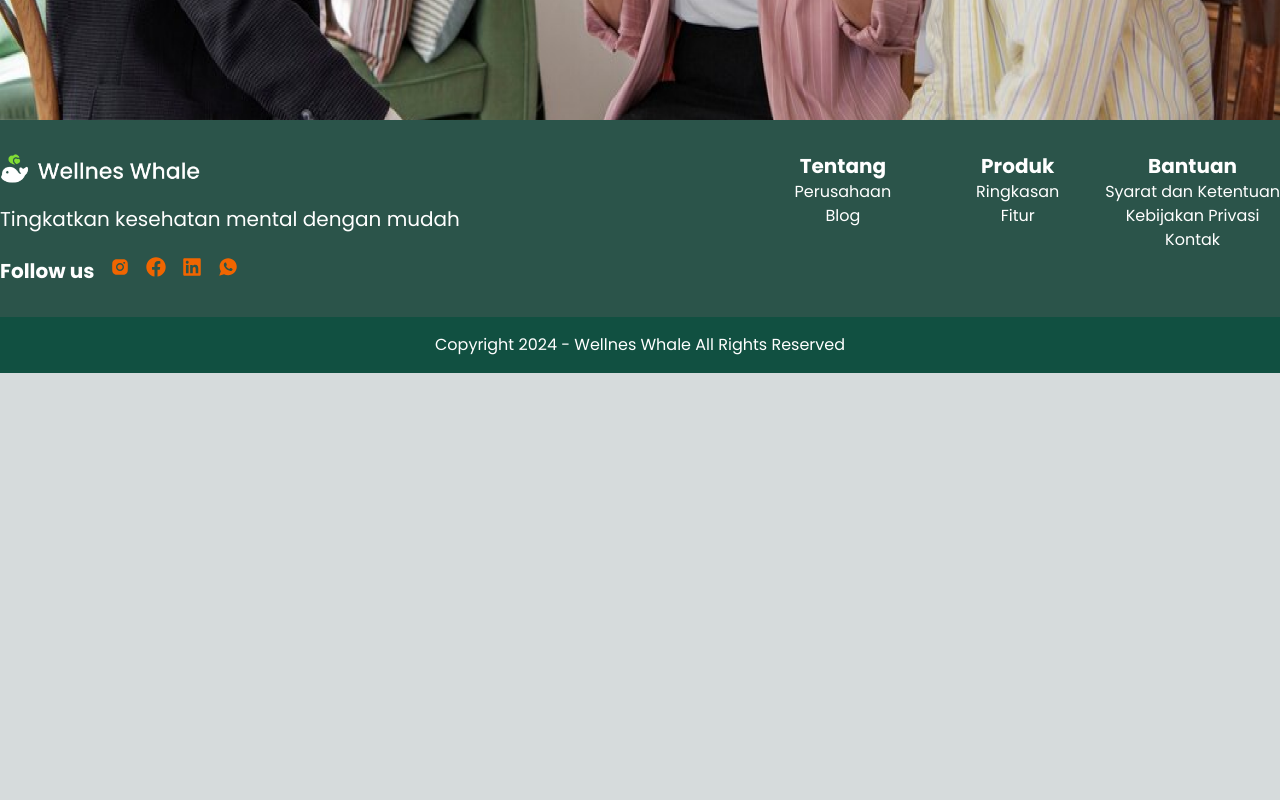
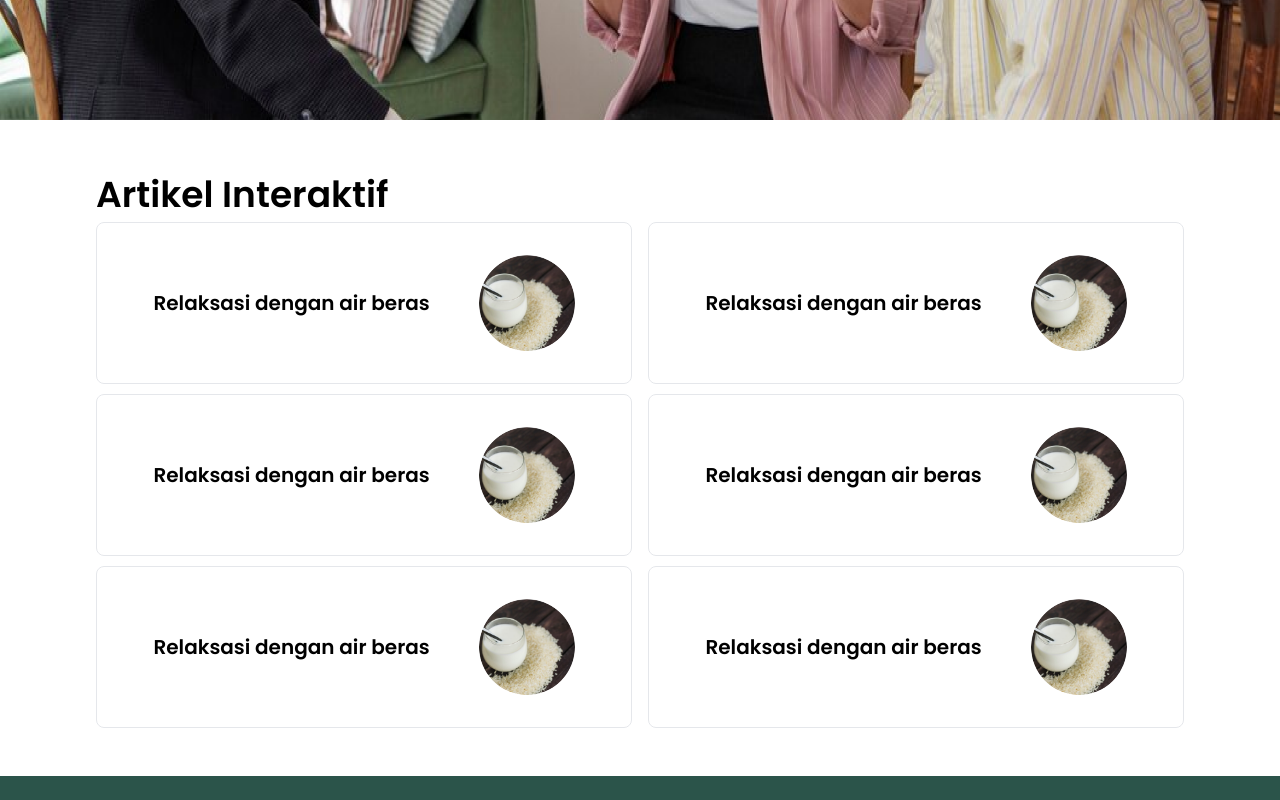
Before and after one commit to aufarhmn/WellnessWhale, a Next.js app in the folder frontend/: page /article in a window 1280 px wide. Shown: the part 680-1480 px from the top of the page. Before the commit the page ends 1053 px from the top, so only its background shows below. Built offline with nearby package versions, Linux system fonts and the light colour scheme.

Commit message:
feat: article swiper

```diff
--- a/frontend/package.json
+++ b/frontend/package.json
@@ -13,7 +13,7 @@
     "react": "^18",
     "react-dom": "^18",
     "react-icons": "^5.2.0",
-    "swiper": "^11.1.1"
+    "swiper": "^11.1.3"
   },
   "devDependencies": {
     "@types/node": "^20",
--- /dev/null
+++ b/frontend/src/components/Article/ArticleOption.jsx
@@ -0,0 +1,86 @@
+import React from "react";
+import { Swiper, SwiperSlide } from "swiper/react";
+import { Grid, Pagination } from "swiper/modules";
+import Image from "next/image";
+import Beras from "../../assets/images/hero/beras.png";
+
+import "swiper/css";
+import "swiper/css/grid";
+import "swiper/css/pagination";
+
+export default function ArticleOption() {
+  return (
+    <>
+      <div className="flex flex-col w-full h-auto px-24 py-12">
+        <div className="w-full h-fit">
+          <p className="font-['Poppins'] text-[36px] font-semibold">
+            Artikel Interaktif
+          </p>
+        </div>
+        <div className="w-full h-fit">
+          <Swiper
+            slidesPerView={1}
+            grid={{
+              rows: 3,
+              fill: "row"
+            }}
+            spaceBetween={10}
+            pagination={{
+              clickable: true
+            }}
+            modules={[Grid, Pagination]}
+          >
+            <SwiperSlide>
+              <div className="grid grid-cols-2 gap-4">
+                <div className="flex flex-row items-center justify-around border rounded-lg px-8 py-8">
+                  <p className="font-['Poppins'] text-[20px] font-semibold">
+                    Relaksasi dengan air beras
+                  </p>
+                  <Image src={Beras} className="rounded-full w-24 h-24" />
+                </div>
+                <div className="flex flex-row items-center justify-around border rounded-lg px-8 py-8">
+                  <p className="font-['Poppins'] text-[20px] font-semibold">
+                    Relaksasi dengan air beras
+                  </p>
+                  <Image src={Beras} className="rounded-full w-24 h-24" />
+                </div>
+              </div>
+            </SwiperSlide>
+            <SwiperSlide>
+              <div className="grid grid-cols-2 gap-4">
+                <div className="flex flex-row items-center justify-around border rounded-lg px-8 py-8">
+                  <p className="font-['Poppins'] text-[20px] font-semibold">
+                    Relaksasi dengan air beras
+                  </p>
+                  <Image src={Beras} className="rounded-full w-24 h-24" />
+                </div>
+                <div className="flex flex-row items-center justify-around border rounded-lg px-8 py-8">
+                  <p className="font-['Poppins'] text-[20px] font-semibold">
+                    Relaksasi dengan air beras
+                  </p>
+                  <Image src={Beras} className="rounded-full w-24 h-24" />
+                </div>
+              </div>
+            </SwiperSlide>
+            <SwiperSlide>
+              <div className="grid grid-cols-2 gap-4">
+                <div className="flex flex-row items-center justify-around border rounded-lg px-8 py-8">
+                  <p className="font-['Poppins'] text-[20px] font-semibold">
+                    Relaksasi dengan air beras
+                  </p>
+                  <Image src={Beras} className="rounded-full w-24 h-24" />
+                </div>
+                <div className="flex flex-row items-center justify-around border rounded-lg px-8 py-8">
+                  <p className="font-['Poppins'] text-[20px] font-semibold">
+                    Relaksasi dengan air beras
+                  </p>
+                  <Image src={Beras} className="rounded-full w-24 h-24" />
+                </div>
+              </div>
+            </SwiperSlide>
+          </Swiper>
+        </div>
+      </div>
+    </>
+  );
+}
--- a/frontend/src/pages/article/index.jsx
+++ b/frontend/src/pages/article/index.jsx
@@ -1,13 +1,17 @@
-import Navbar from '../../components/Navbar'
-import Footer from '../../components/Footer'
-import ArticleHero from '../../components/Article/ArticleHero'
+import Navbar from "../../components/Navbar";
+import Footer from "../../components/Footer";
+import ArticleHero from "../../components/Article/ArticleHero";
+import ArticleOption from "../../components/Article/ArticleOption";
 
 export default function Article() {
   return (
     <>
-      <Navbar />
-      <ArticleHero />
-      <Footer />
+      <main className="bg-white">
+        <Navbar />
+        <ArticleHero />
+        <ArticleOption />
+        <Footer />
+      </main>
     </>
-  )
+  );
 }
```
Also changed, not shown: 1 other file (tests, documents, lock files or other folders).
